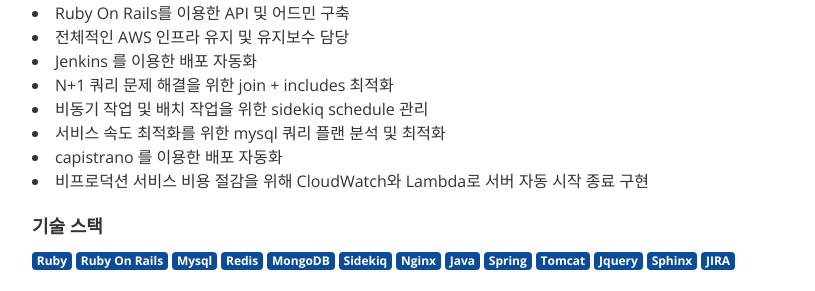
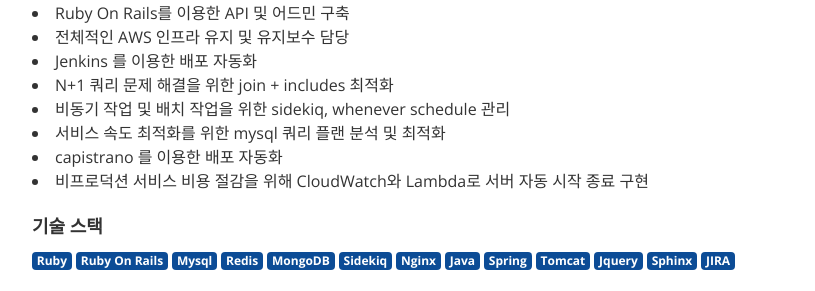
Before and after one commit to bingl2/resume, a Jekyll site: the page built from index.html, in a window 1280 px wide and 900 px high, scrolled down 563 px. Shown: the part 162-453 px from the top of the window, without its empty margins (232-1047 px from the left). Built offline with Jekyll 4.4.1, drawn with Linux system fonts in a browser that asks for light colours.

Commit message:
단어 수정

```diff
--- a/_data/experience.yml
+++ b/_data/experience.yml
@@ -2,7 +2,7 @@
 - company: 이음소시어스 (Iumsocius)
   position: Backend Developer
   duration: 2016년 12월 ~ 재직중
-  summarys: ["이음(소개팅 앱)과 이음오피스(소개팅 앱) 백엔드 담당", "Ruby On Rails를 이용한 API 및 어드민 구축", "전체적인 AWS 인프라 유지 및 유지보수 담당", "Jenkins 를 이용한 배포 자동화", "N+1 쿼리 문제 해결을 위한 join + includes 최적화", "비동기 작업 및 배치 작업을 위한 sidekiq schedule 관리", "서비스 속도 최적화를 위한 mysql 쿼리 플랜 분석 및 최적화", "capistrano 를 이용한 배포 자동화", "비프로덕션 서비스 비용 절감을 위해 CloudWatch와 Lambda로 서버 자동 시작 종료 구현"]
+  summarys: ["이음(소개팅 앱)과 이음오피스(소개팅 앱) 백엔드 담당", "Ruby On Rails를 이용한 API 및 어드민 구축", "전체적인 AWS 인프라 유지 및 유지보수 담당", "Jenkins 를 이용한 배포 자동화", "N+1 쿼리 문제 해결을 위한 join + includes 최적화", "비동기 작업 및 배치 작업을 위한 sidekiq, whenever schedule 관리", "서비스 속도 최적화를 위한 mysql 쿼리 플랜 분석 및 최적화", "capistrano 를 이용한 배포 자동화", "비프로덕션 서비스 비용 절감을 위해 CloudWatch와 Lambda로 서버 자동 시작 종료 구현"]
   skillset: ["Ruby", "Ruby On Rails", "Mysql", "Redis", "MongoDB", "Sidekiq", "Nginx", "Java", "Spring", "Tomcat", "Jquery", "Sphinx", "JIRA"]
   infraset: ["Amazon EC2", "Amazon ELB + Auto Scailing", "Amazon RDS", "Amazon S3", "Amazon Elasticache", "Amazon CloudFront", "Amazon SNS", "Amazon Lambda", "Amazon CloudWatch", "Amazon IAM", "Jenkins", "Papertrail", "Errbit"]
 #  summary: 이음소시어스에서는 이음과 이음오피스라는 소개팅 앱 서비스와 맺음이라는 결혼 정보 서비스를 제공하고 있습니다. <br><br> 백엔드 개발자로 입사를 하였고 이음 서비스를 담당하게 되었습니다. 이음은 Ruby라는 언어를 사용하였고, RoR(Ruby on Rails) 프레임워크를 사용하여 구축된 서비스입니다. 이음 서비스 적응 후 이음오피스(직장인 전용) 서비스 또한 담당을 하게 되었고 현재는 이음과 이음오피스 두 개의 서비스를 담당하고 있습니다. <br><br> AWS 인프라 운영, API 신규 기능 개발 및 유지 보수 그리고 운영팀을 위한 백오피스 개발 등이 주된 작업입니다. 두 개의 서비스의 메인 담당자로 혼자 업무를 진행하며 장애 발생 시 고초를 겪었으나 서비스 운영 장애 대응에있어 직접 부딪히며 경험을 쌓는데 많은 도움이 되었습니다. 또한 AWS 인프라 운영에 백업 담당자로 직접 담당하게 되면서 서비스 운영 시 인프라 장애 대응이나, 신규 프로젝트 진행시 인프라 구축 등의 경험을 쌓을 수 있었습니다.
```
